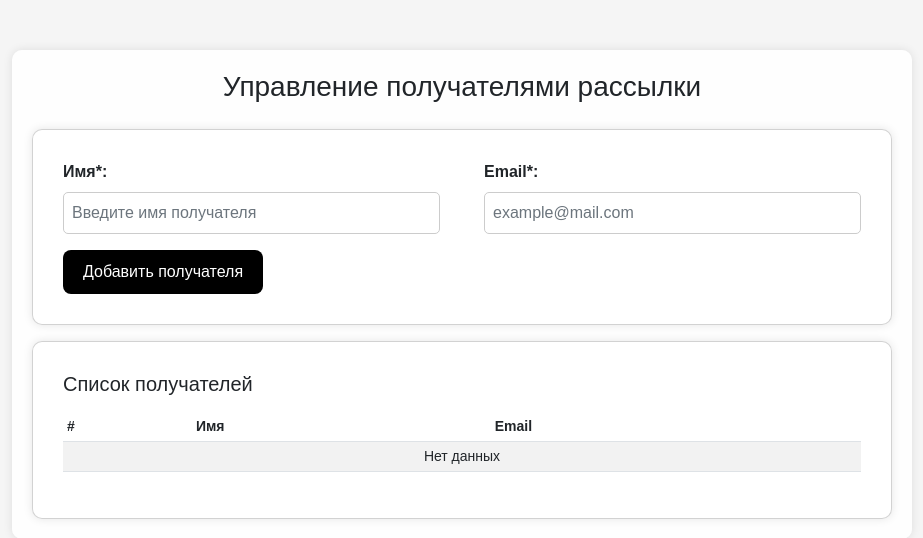
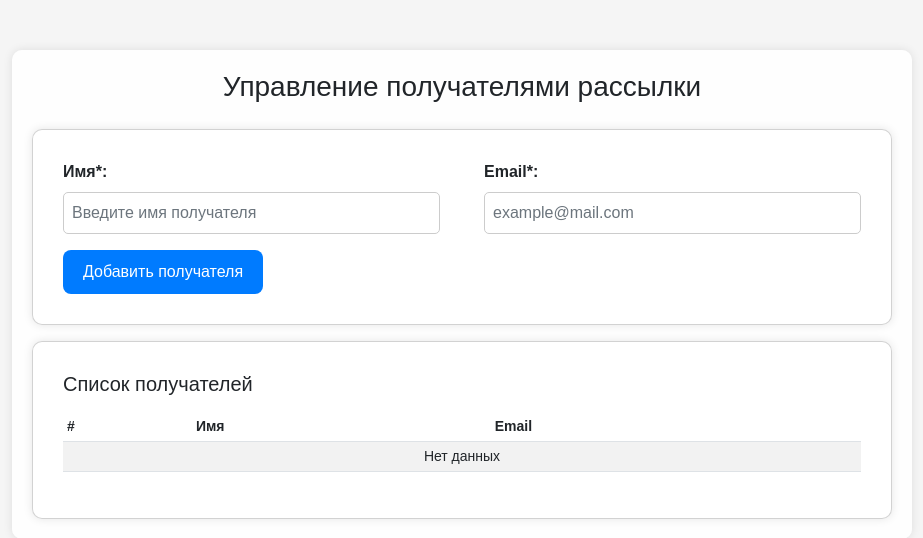
Before and after one commit to fetgrigory/MFD-Stock-Data-Service, a FastAPI app: page /admin in a window 1280 px wide. Shown: the top 538 px of the page, without its empty margins (178-1101 px from the left). Run offline with FastAPI, Linux system fonts and the light colour scheme; data that the repository does not hold is empty.

Commit message:
style: change  background-color button color to blue (#007bff)

```diff
--- a/src/static/css/admin.css
+++ b/src/static/css/admin.css
@@ -85,7 +85,7 @@ html, body {
 }
 
 .btn-dark {
-  background-color: #000;
+  background-color:#007bff;
   color: #fff;
 }
 
```
